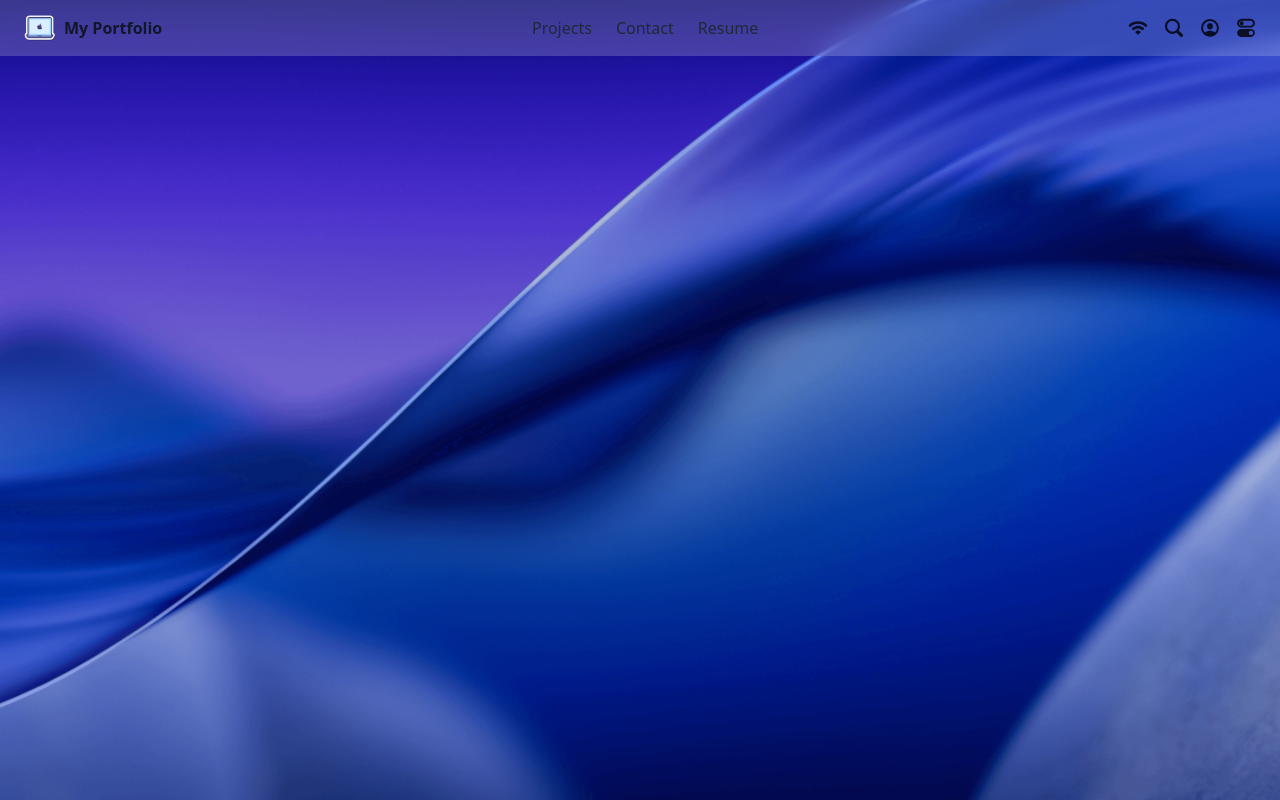
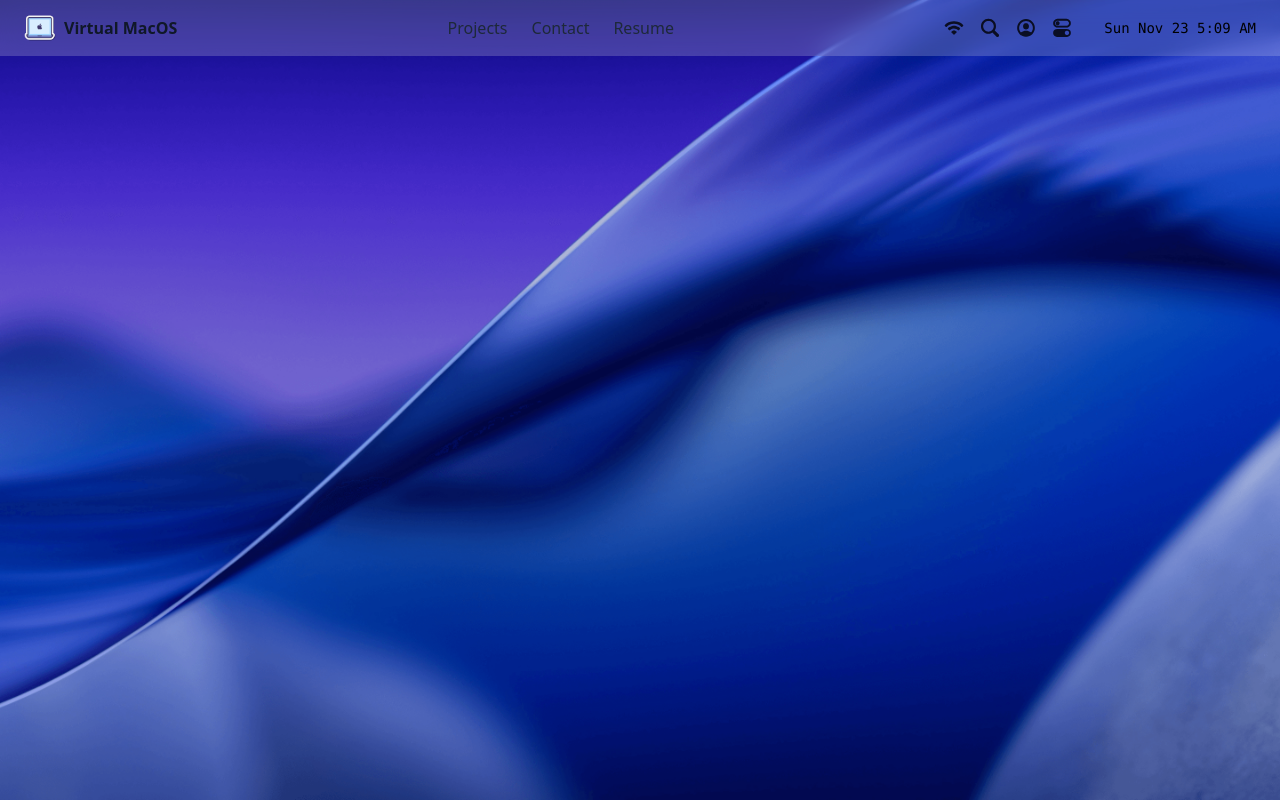
Before and after one commit to manandevs/virtual-macos-simulator, a React (Vite) app: page / in a window 1280 px wide. Built offline with nearby package versions, Linux system fonts and the light colour scheme; a web font is replaced by a local one.

Commit message:
Initial commit: Add Virtual MacOS simulator with Navbar

```diff
--- a/package.json
+++ b/package.json
@@ -11,6 +11,7 @@
   },
   "dependencies": {
     "@tailwindcss/vite": "^4.1.17",
+    "dayjs": "^1.11.19",
     "react": "^19.2.0",
     "react-dom": "^19.2.0",
     "tailwindcss": "^4.1.17"
--- a/src/components/Navbar.jsx
+++ b/src/components/Navbar.jsx
@@ -1,14 +1,14 @@
-import React from "react";
-import { navLinks, navIcons } from "../constants/index"; // adjust path if needed
+import dayjs from "dayjs";
+import { navLinks, navIcons } from "../constants/index";
 
 const Navbar = () => {
+
   return (
     <nav className="w-full flex items-center justify-between px-6 py-3 backdrop-blur-md bg-white/20 fixed top-0 left-0 z-50">
-
       {/* Logo */}
       <div className="flex items-center gap-2">
         <img src="/macbook.png" alt="logo" className="w-8 h-8" />
-        <span className="font-semibold text-gray-900">My Portfolio</span>
+        <span className="font-semibold text-gray-900">Virtual MacOS</span>
       </div>
 
       {/* Navigation Links */}
@@ -23,7 +23,7 @@ const Navbar = () => {
         ))}
       </ul>
 
-      {/* Right Icons */}
+      {/* Right Icons + Time */}
       <ul className="flex items-center gap-4">
         {navIcons.map((icon) => (
           <li key={icon.id}>
@@ -34,6 +34,11 @@ const Navbar = () => {
             />
           </li>
         ))}
+        <li className="ml-4 font-mono text-gray-800">
+          <time>
+            {dayjs().format("ddd MMM D h:mm A")}
+          </time>
+        </li>
       </ul>
     </nav>
   );
--- /dev/null
+++ b/src/components/index.js
@@ -0,0 +1,3 @@
+import Navbar from './Navbar';
+
+export { Navbar };
```
Also changed, not shown: src/App.jsx (+6 -5 lines), 1 other file (tests, documents, lock files or other folders).
